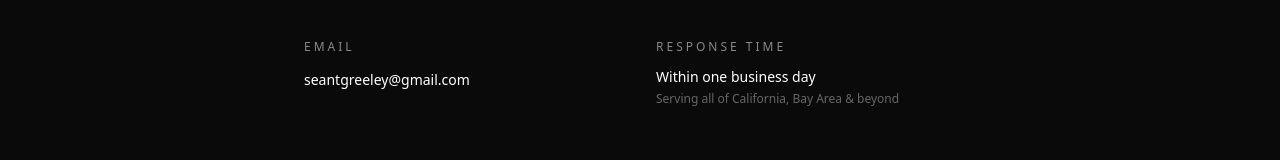
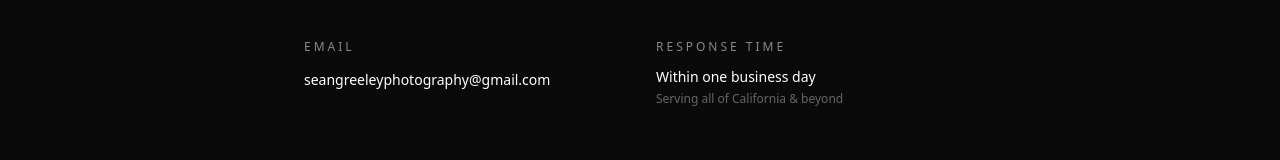
Before and after one commit to surfindad/sean-greeley-photography, a Next.js app: page /contact in a window 1280 px wide. Shown: the part 880-1040 px from the top of the page. Built offline with nearby package versions, Linux system fonts and the light colour scheme.

Commit message:
Fix contact email and service area text

```diff
--- a/app/contact/page.tsx
+++ b/app/contact/page.tsx
@@ -122,17 +122,17 @@ export default function ContactPage() {
           <div>
             <p className="text-xs text-[#888888] tracking-widest uppercase mb-3">Email</p>
             <a
-              href="mailto:seantgreeley@gmail.com"
+              href="mailto:seangreeleyphotography@gmail.com"
               className="text-white font-light text-sm hover:text-[#aaa] transition-colors duration-300"
             >
-              seantgreeley@gmail.com
+              seangreeleyphotography@gmail.com
             </a>
           </div>
           <div>
             <p className="text-xs text-[#888888] tracking-widest uppercase mb-3">Response Time</p>
             <p className="text-white font-light text-sm">Within one business day</p>
             <p className="text-[#666] text-xs mt-1 font-light">
-              Serving all of California, Bay Area &amp; beyond
+              Serving all of California &amp; beyond
             </p>
           </div>
         </div>
```
